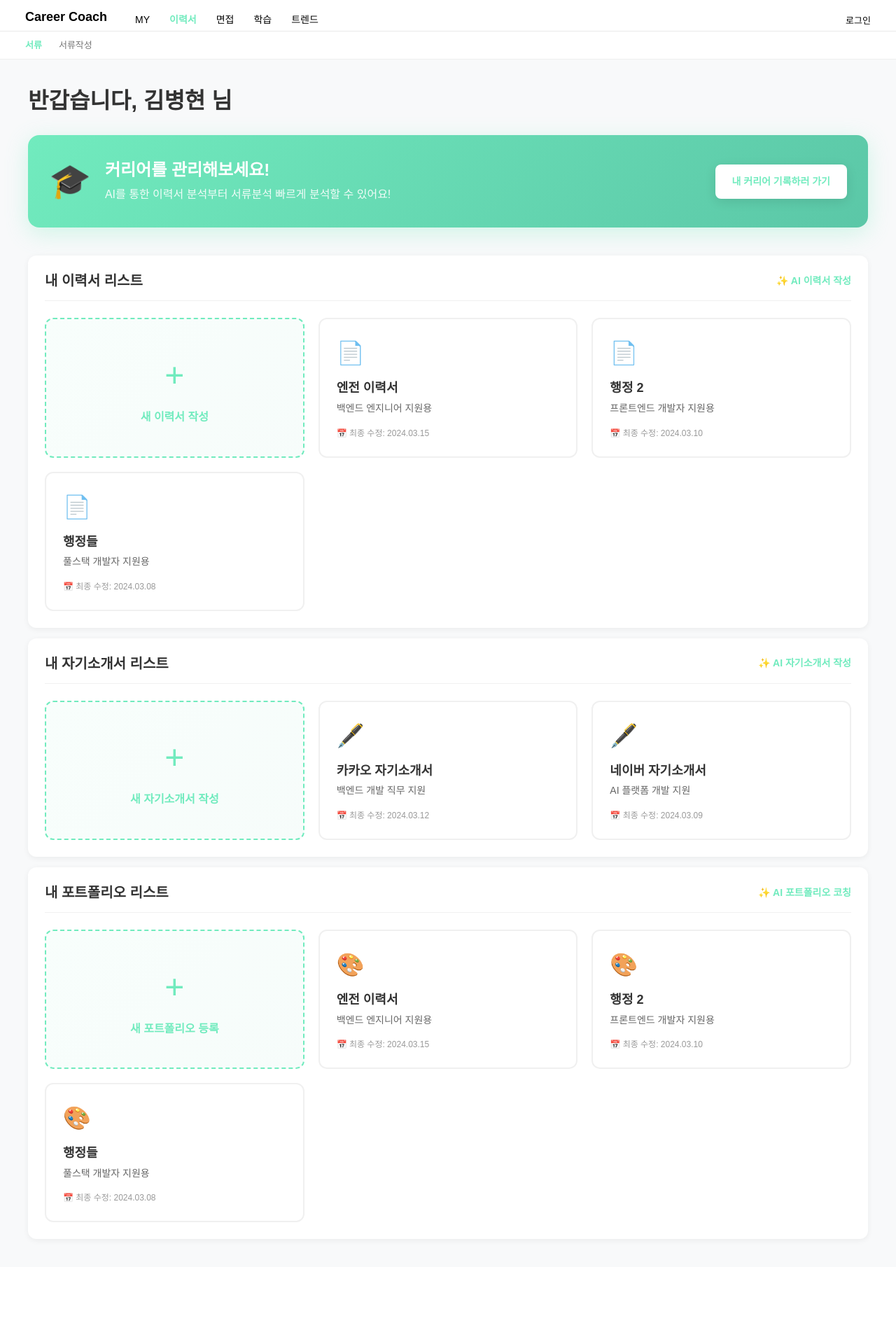
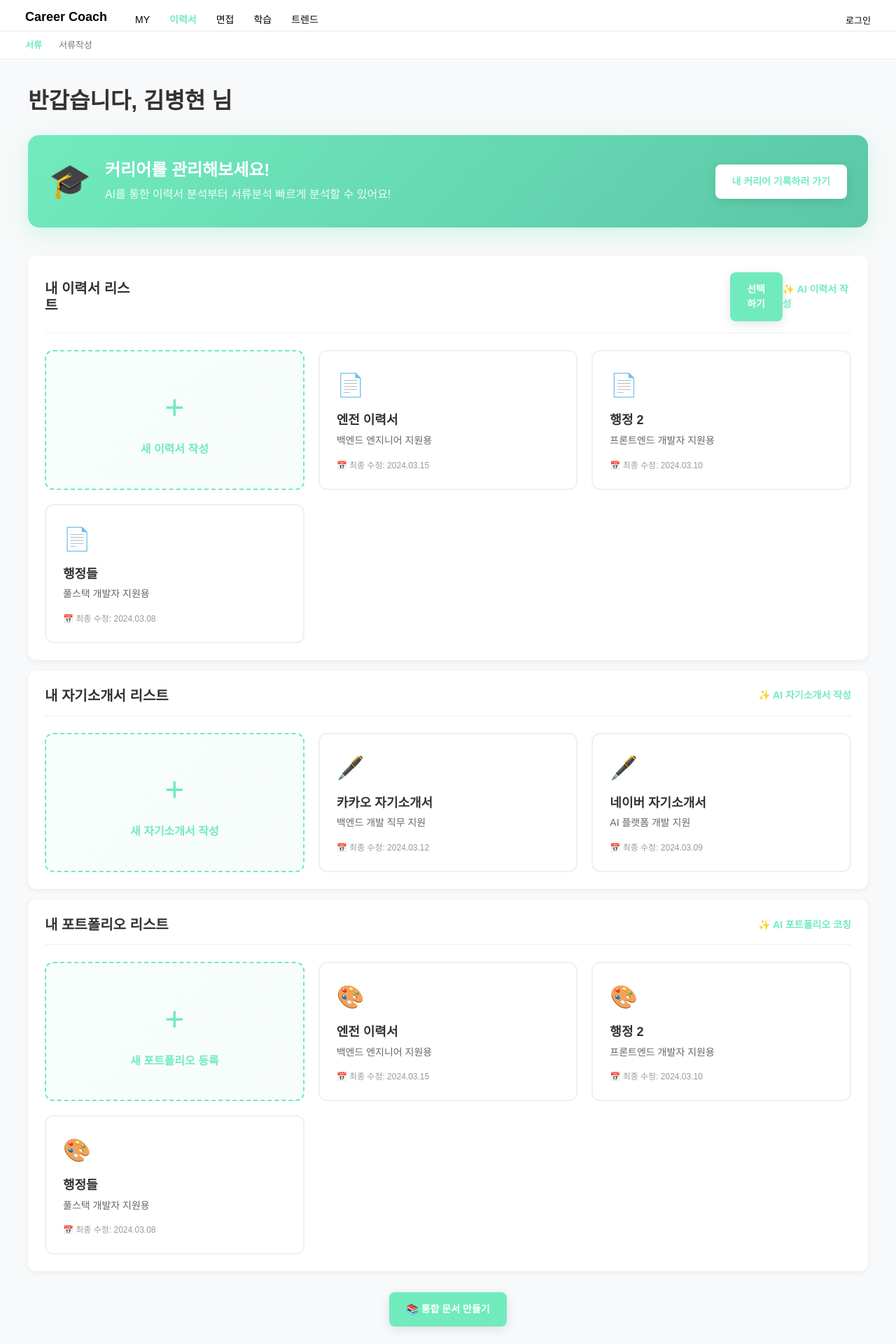
Before and after one commit to llbk-team/llbky-front, a Vue app: page /resume/list in a window 1280 px wide. Shown: the top 1920 px of the page at 70% size. Before the commit the page ends 1810 px from the top, so only its background shows below. Built offline with nearby package versions, Linux system fonts and the light colour scheme; no server answers; a web font is replaced by a local one.

Commit message:
feat: 선택하기 버튼 누르면 각 이력서, 자기소개서, 포트폴리오 선택하여 통합 문서 생성하기 버튼 만듦

```diff
--- a/src/views/resume/ResumeMain.vue
+++ b/src/views/resume/ResumeMain.vue
@@ -1,9 +1,6 @@
 <template>
   <div class="resume-main">
-    <!-- 컨테이너 -->
     <div class="main-container">
-
-      <!-- 메인 콘텐츠 -->
       <div class="main-content">
         <!-- 인사말 -->
         <div class="greeting">
@@ -28,15 +25,21 @@
 
         <!-- 내 이력서 리스트 -->
         <div class="resume-section">
+
           <div class="section-header">
             <h2>내 이력서 리스트</h2>
+            <div style="margin-left: 650px;">
+              <button class="select-toggle-btn" @click="toggleSelectMode">
+              {{ isSelecting ? '선택 완료' : '선택하기' }}
+              </button>
+            </div>
             <div class="header-actions">
               <span class="ai-suggestion">✨ AI 이력서 작성</span>
             </div>
           </div>
 
           <div class="resume-grid">
-            <!-- 새 이력서 작성 카드 -->
+            <!-- 새 이력서 작성 -->
             <div class="resume-card add-card" @click="$router.push('/resume/write')">
               <div class="card-content">
                 <div class="add-icon">+</div>
@@ -44,14 +47,22 @@
               </div>
             </div>
 
-            <!-- 기존 이력서 카드들 -->
+            <!-- 기존 이력서 카드 -->
             <div
               v-for="resume in resumeList"
               :key="resume.id"
               class="resume-card"
-              @click="goToResumeDetail(resume.id)"
+              :class="{ selecting: isSelecting }"
             >
-              <div class="card-content">
+              <!-- 체크박스 -->
+              <input
+                v-if="isSelecting"
+                type="checkbox"
+                class="select-checkbox"
+                :checked="selectedResume === resume.id"
+                @change="selectResume(resume.id)"
+              />
+              <div class="card-content" @click="goToResumeDetail(resume.id)">
                 <div class="resume-icon">📄</div>
                 <div class="resume-info">
                   <h3 class="resume-title">{{ resume.title }}</h3>
@@ -65,7 +76,7 @@
           </div>
         </div>
 
-        <!-- 내 자기소개서 리스트 -->
+        <!-- 자기소개서 리스트 -->
         <div class="resume-section">
           <div class="section-header">
             <h2>내 자기소개서 리스트</h2>
@@ -83,14 +94,20 @@
               </div>
             </div>
 
-            <!-- 자소서 리스트 -->
             <div
               v-for="cover in coverLetterList"
               :key="cover.id"
               class="resume-card"
-              @click="goToCoverDetail(cover.id)"
+              :class="{ selecting: isSelecting }"
             >
-              <div class="card-content">
+               <input
+                  v-if="isSelecting"
+                  type="checkbox"
+                  class="select-checkbox"
+                  :checked="selectedCover === cover.id"
+                  @change="selectCover(cover.id)"
+                />
+              <div class="card-content" @click="goToCoverDetail(cover.id)">
                 <div class="resume-icon">🖋️</div>
                 <div class="resume-info">
                   <h3 class="resume-title">{{ cover.title }}</h3>
@@ -104,7 +121,7 @@
           </div>
         </div>
 
-        <!-- 내 포트폴리오 리스트 -->
+        <!-- 포트폴리오 리스트 -->
         <div class="resume-section">
           <div class="section-header">
             <h2>내 포트폴리오 리스트</h2>
@@ -114,7 +131,6 @@
           </div>
 
           <div class="resume-grid">
-            <!-- 새 포트폴리오 등록 카드 -->
             <div class="resume-card add-card" @click="$router.push('/resume/portfolio/write')">
               <div class="card-content">
                 <div class="add-icon">+</div>
@@ -122,36 +138,60 @@
               </div>
             </div>
 
-            <!-- 기존 포트폴리오 카드들 -->
             <div
-              v-for="resume in resumeList"
-              :key="resume.id"
+              v-for="portfolio in resumeList"
+              :key="portfolio.id"
               class="resume-card"
-              @click="goToPortfolioDetail(resume.id)"
+              :class="{ selecting: isSelecting }"
             >
-              <div class="card-content">
+              <input
+                v-if="isSelecting"
+                type="checkbox"
+                class="select-checkbox"
+                :checked="selectedPortfolio === portfolio.id"
+                @change="selectPortfolio(portfolio.id)"
+              />
+              <div class="card-content" @click="goToPortfolioDetail(portfolio.id)">
                 <div class="resume-icon">🎨</div>
                 <div class="resume-info">
-                  <h3 class="resume-title">{{ resume.title }}</h3>
-                  <p class="resume-description">{{ resume.description }}</p>
+                  <h3 class="resume-title">{{ portfolio.title }}</h3>
+                  <p class="resume-description">{{ portfolio.description }}</p>
                   <div class="resume-meta">
-                    <span class="update-date">📅 최종 수정: {{ resume.updatedAt }}</span>
+                    <span class="update-date">📅 최종 수정: {{ portfolio.updatedAt }}</span>
                   </div>
                 </div>
               </div>
             </div>
           </div>
         </div>
+
+        <!-- 통합 문서 만들기 버튼 -->
+        <div class="integrate-section">
+          <button
+            class="integrate-button"
+
+            @click="createIntegratedDocument"
+          >
+            📚 통합 문서 만들기
+          </button>
+        </div>
       </div>
     </div>
   </div>
 </template>
+
 
 <script setup>
 import { ref, onMounted } from 'vue'
 import { useRouter } from 'vue-router'
 
 const router = useRouter()
+
+// 선택 모드 on/off
+const isSelecting = ref(false)
+const toggleSelectMode = () => {
+  isSelecting.value = !isSelecting.value
+}
 
 // 사용자 정보
 const userName = ref('김병현')
@@ -187,8 +227,44 @@ const goToPortfolioDetail = () => {
   router.push(`/resume/portfolio/coach`)
 }
 
+const selectedResume = ref(null)
+const selectedCover = ref(null)
+const selectedPortfolio = ref(null)
 
+const selectResume = (id) => {
+  selectedResume.value = selectedResume.value === id ? null : id
+}
 
+const selectCover = (id) => {
+  selectedCover.value = selectedCover.value === id ? null : id
+}
+
+const selectPortfolio = (id) => {
+  selectedPortfolio.value = selectedPortfolio.value === id ? null : id
+}
+
+const createIntegratedDocument = () => {
+  if (!selectedResume.value || !selectedCover.value ) {
+    alert('이력서, 자기소개서 중 최소 1개를 선택해주세요!')
+    return
+  }
+
+  // 통합 문서 생성 로직 (API 호출 or 페이지 이동)
+  console.log('통합 문서 생성:', {
+    resumeId: selectedResume.value,
+    coverId: selectedCover.value,
+    portfolioId: selectedPortfolio.value
+  })
+
+  router.push({
+    path: '/resume/integrated',
+    query: {
+      resumeId: selectedResume.value,
+      coverId: selectedCover.value,
+      portfolioId: selectedPortfolio.value
+    }
+  })
+}
 
 
 // API 호출로 이력서 리스트 조회
@@ -309,6 +385,26 @@ onMounted(() => {
   flex: 1;
   padding: 40px;
 }
+
+.select-toggle-btn {
+  background: #71EBBE; /* 동일한 녹색 */
+  color: white;
+  border: none;
+  padding: 14px 24px;
+  border-radius: 8px;
+  font-weight: 600;
+  cursor: pointer;
+  font-size: 14px;
+  transition: all 0.3s;
+  box-shadow: 0 4px 16px rgba(0, 0, 0, 0.1);
+
+  /* 위치 조정 */
+  margin-left: 200px; /* 왼쪽으로 이동 */
+}
+
+
+
+
 
 /* 인사말 */
 .greeting {
@@ -442,6 +538,11 @@ onMounted(() => {
   overflow: hidden;
 }
 
+.resume-card.selecting {
+  border-color: #71EBBE;
+  box-shadow: 0 0 0 2px rgba(113, 235, 190, 0.3);
+}
+
 .resume-card:hover {
   border-color: #71EBBE;
   transform: translateY(-4px);
@@ -517,6 +618,52 @@ onMounted(() => {
   gap: 4px;
 }
 
+.select-checkbox {
+
+  position: relative;
+  top: 2px;
+  left: 220px;
+  width: 35px;
+  height: 35px;
+  cursor: pointer;
+  accent-color: #71EBBE;
+}
+
+.integrate-section {
+  display: flex;
+  justify-content: center;
+  margin-top: 30px; /* 기존 40px에서 30px로 수정 */
+
+}
+
+.integrate-button {
+  background: #71EBBE; /* background-color에서 background로 변경 */
+  color: white;
+  border: none;
+  padding: 14px 24px; /* banner-button과 동일한 패딩 */
+  border-radius: 8px;  /* banner-button과 동일한 radius */
+  font-weight: 600;
+  cursor: pointer;
+  font-size: 14px;     /* banner-button과 동일한 크기 */
+  transition: all 0.3s;
+  box-shadow: 0 4px 16px rgba(0,0,0,0.1); /* banner-button과 동일한 그림자 */
+
+}
+
+.integrate-button:hover {
+   transform: translateY(-2px);
+  box-shadow: 0 8px 24px rgba(0,0,0,0.15);
+
+}
+
+.integrate-button:disabled {
+  background-color: #ccc;
+  cursor: not-allowed;
+  box-shadow: none;
+}
+
+
+
 /* 반응형 */
 @media (max-width: 768px) {
   .main-container {
@@ -591,5 +738,9 @@ onMounted(() => {
     gap: 12px;
     align-items: stretch;
   }
+
+
+
+
 }
 </style>
```
